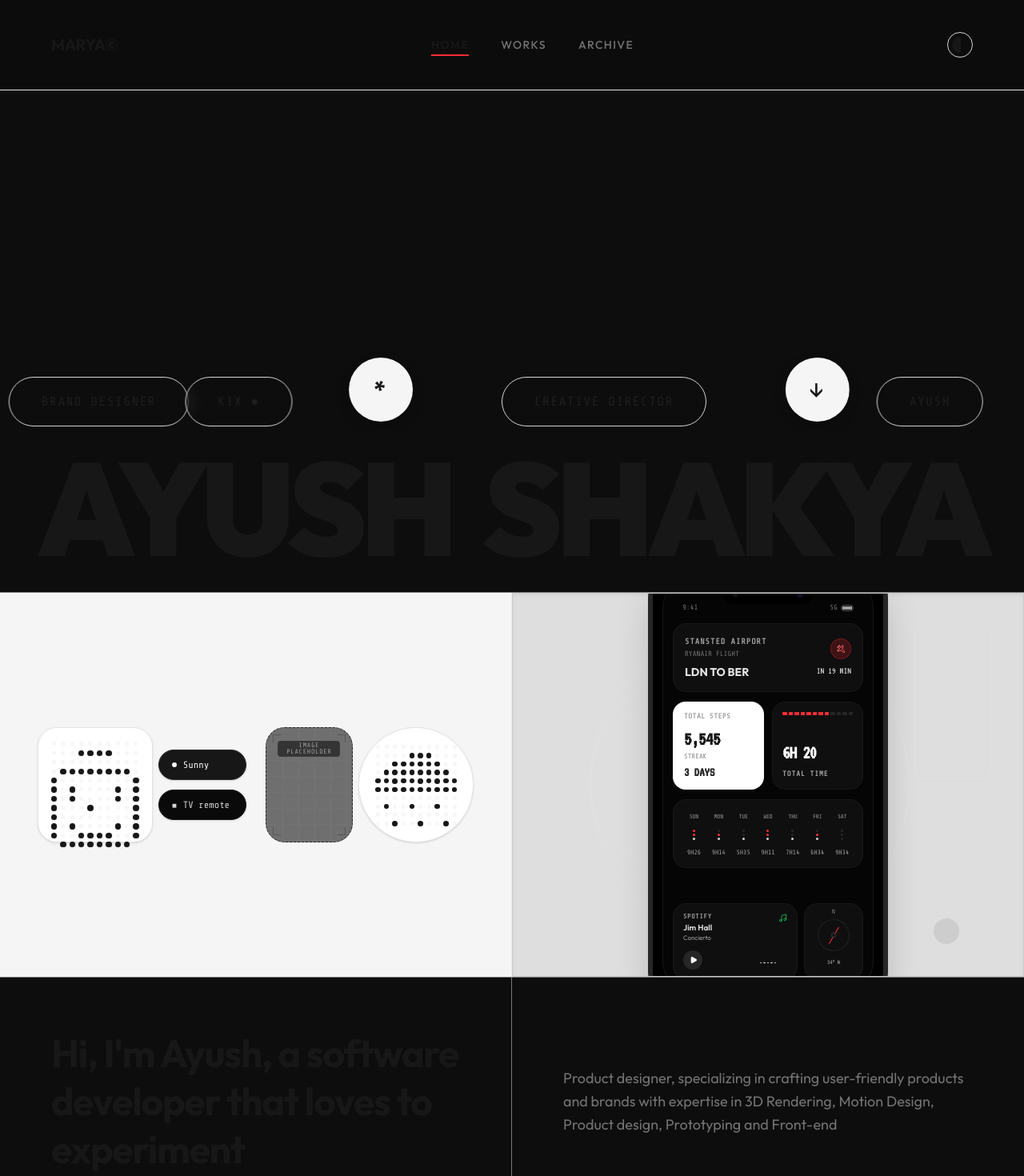
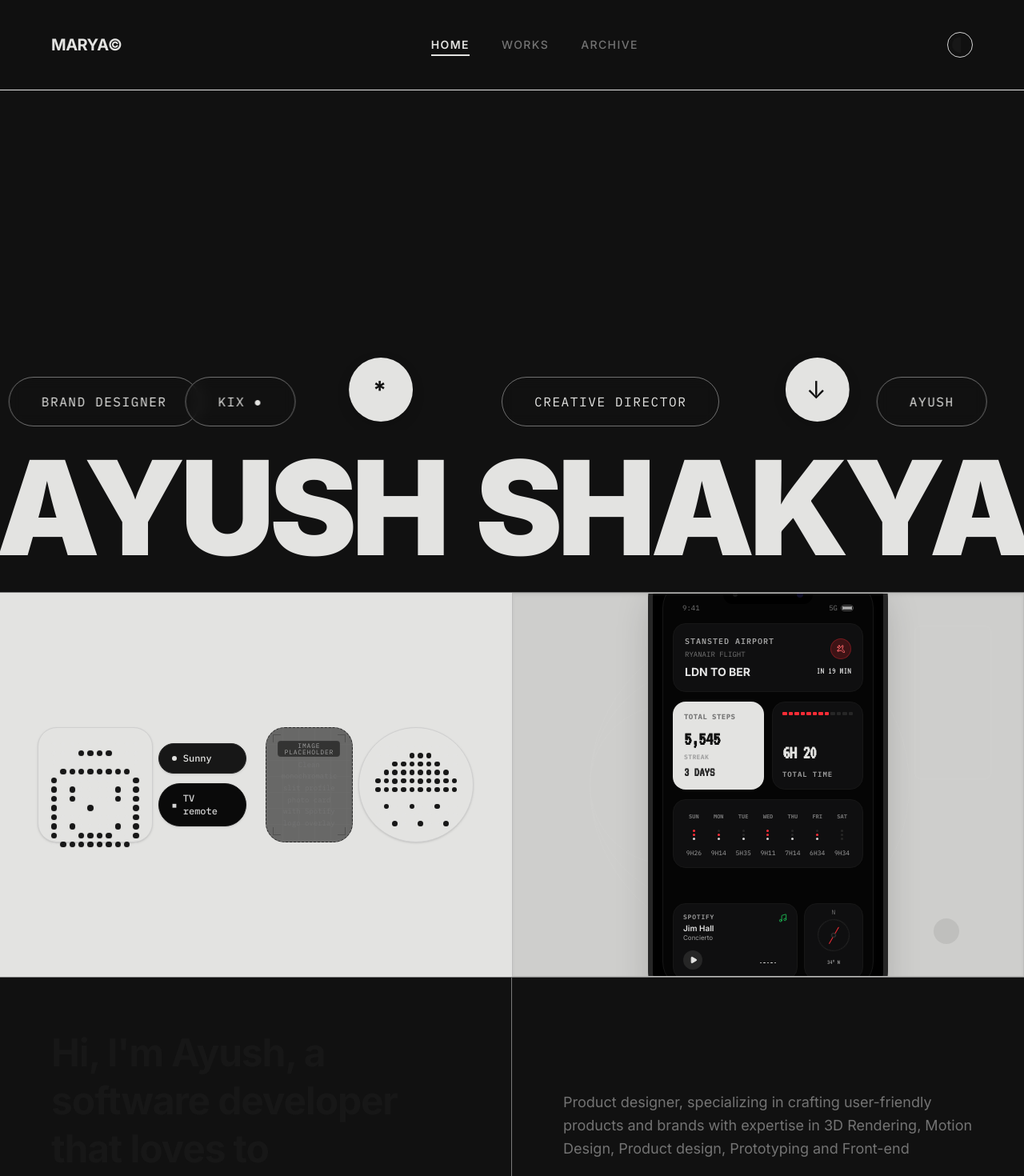
Before and after one commit to AyShakya/Portfolio-AyushShakya, a React (Vite) app: page / in a window 1280 px wide. Shown: the top 1470 px of the page at 80% size. Built offline with nearby package versions, Linux system fonts and the light colour scheme.

Commit message:
style(theme): update typography to Inter/IBM Plex Mono and unify color palette using E3E3E1 and 111111 colors

```diff
--- a/src/App.jsx
+++ b/src/App.jsx
@@ -51,7 +51,7 @@ function App() {
   return (
     <ReactLenis root options={{ lerp: 0.08, duration: 1.2, smoothWheel: true }}>
       <Router>
-        <div className="min-h-screen flex flex-col bg-[#0d0d0d] text-neutral-100 selection:bg-neutral-800 selection:text-white dark:bg-[#0d0d0d] dark:text-neutral-100 transition-colors duration-300">
+        <div className="min-h-screen flex flex-col bg-[#111111] text-[#E3E3E1] selection:bg-neutral-800 selection:text-[#E3E3E1] dark:bg-[#111111] dark:text-[#E3E3E1] transition-colors duration-300">
           {/* Navigation header */}
           <Navbar />
 
--- a/src/components/DotMatrixCloud.jsx
+++ b/src/components/DotMatrixCloud.jsx
@@ -19,7 +19,7 @@ export default function DotMatrixCloud() {
 
   return (
     <div
-      className="w-32 h-32 md:w-36 md:h-36 bg-white dark:bg-white rounded-full border border-neutral-200 shadow-sm flex items-center justify-center p-5 cursor-pointer transition-transform duration-300 hover:scale-105"
+      className="w-32 h-32 md:w-36 md:h-36 bg-[#E3E3E1] dark:bg-[#E3E3E1] rounded-full border border-[#CFCFCF] shadow-sm flex items-center justify-center p-5 cursor-pointer transition-transform duration-300 hover:scale-105"
       onMouseEnter={() => setIsHovered(true)}
       onMouseLeave={() => setIsHovered(false)}
     >
--- a/src/components/DotMatrixFace.jsx
+++ b/src/components/DotMatrixFace.jsx
@@ -39,7 +39,7 @@ export default function DotMatrixFace() {
 
   return (
     <div
-      className="w-32 h-32 md:w-36 md:h-36 bg-white dark:bg-white rounded-3xl border border-neutral-200 shadow-sm flex items-center justify-center p-4 cursor-pointer transition-transform duration-300 hover:scale-105"
+      className="w-32 h-32 md:w-36 md:h-36 bg-[#E3E3E1] dark:bg-[#E3E3E1] rounded-3xl border border-[#CFCFCF] shadow-sm flex items-center justify-center p-4 cursor-pointer transition-transform duration-300 hover:scale-105"
       onMouseEnter={() => setIsHovered(true)}
       onMouseLeave={() => setIsHovered(false)}
     >
--- a/src/components/FloatingPills.jsx
+++ b/src/components/FloatingPills.jsx
@@ -331,10 +331,10 @@ export default function FloatingPills() {
                 : 'px-8 py-3.5 md:px-10 md:py-4.5 rounded-full text-sm md:text-base'
             } ${
               pill.type === 'circle'
-                ? 'bg-neutral-100 dark:bg-neutral-100 text-neutral-900 border-transparent shadow-[0_6px_16px_rgba(0,0,0,0.15)] font-bold'
+                ? 'bg-[#E3E3E1] dark:bg-[#E3E3E1] text-[#111111] dark:text-[#111111] border-transparent shadow-[0_6px_16px_rgba(0,0,0,0.15)] font-bold'
                 : pill.type === 'circle-arrow'
-                ? 'bg-neutral-100 dark:bg-neutral-100 text-neutral-900 border-transparent shadow-[0_6px_16px_rgba(0,0,0,0.15)] font-sans'
-                : 'bg-transparent text-neutral-850 dark:text-neutral-200 border-neutral-300 dark:border-neutral-800 backdrop-blur-sm'
+                ? 'bg-[#E3E3E1] dark:bg-[#E3E3E1] text-[#111111] dark:text-[#111111] border-transparent shadow-[0_6px_16px_rgba(0,0,0,0.15)] font-sans'
+                : 'bg-transparent text-[#E3E3E1] dark:text-[#E3E3E1] border-[#CFCFCF]/50 dark:border-[#CFCFCF]/30 backdrop-blur-sm'
             }`}
           >
             {pill.text}
--- a/src/components/ImagePlaceholder.jsx
+++ b/src/components/ImagePlaceholder.jsx
@@ -11,8 +11,8 @@ export default function ImagePlaceholder({ description, className = '', style =
         className="absolute inset-0 opacity-[0.03] pointer-events-none"
         style={{
           backgroundImage: `
-            linear-gradient(to right, #ffffff 1px, transparent 1px),
-            linear-gradient(to bottom, #ffffff 1px, transparent 1px)
+            linear-gradient(to right, #E3E3E1 1px, transparent 1px),
+            linear-gradient(to bottom, #E3E3E1 1px, transparent 1px)
           `,
           backgroundSize: '20px 20px'
         }}
--- a/src/components/Navbar.jsx
+++ b/src/components/Navbar.jsx
@@ -41,12 +41,12 @@ export default function Navbar() {
       initial={{ opacity: 0 }}
       animate={{ opacity: 1 }}
       transition={{ delay: 0.15, duration: 0.4, ease: [0.16, 1, 0.3, 1] }}
-      className="w-full px-[5vw] py-8 md:py-10 flex items-center justify-between border-b border-neutral-200 dark:border-neutral-900 transition-colors duration-300 sticky top-0 z-50 bg-[#0d0d0d]/80 dark:bg-[#0d0d0d]/80 light:bg-[#f9f9f9]/80 backdrop-blur-md"
+      className="w-full px-[5vw] py-8 md:py-10 flex items-center justify-between border-b border-neutral-200 dark:border-neutral-900 transition-colors duration-300 sticky top-0 z-50 bg-[#111111]/80 dark:bg-[#111111]/80 light:bg-white/80 backdrop-blur-md"
     >
       {/* Logo */}
       <Link
         to="/"
-        className="text-lg md:text-xl font-bold tracking-tight text-neutral-900 dark:text-neutral-100 font-sans hover:opacity-80 transition-opacity"
+        className="text-lg md:text-xl font-bold tracking-tight text-[#E3E3E1] dark:text-[#E3E3E1] font-sans hover:opacity-80 transition-opacity"
       >
         MARYA©
       </Link>
@@ -60,7 +60,7 @@ export default function Navbar() {
               key={link.path}
               to={link.path}
               className={`relative py-1 text-xs md:text-sm font-medium tracking-widest transition-colors duration-250 ${
-                active ? 'text-neutral-900 dark:text-neutral-100 font-semibold' : 'text-neutral-500 hover:text-neutral-950 dark:hover:text-neutral-250'
+                active ? 'text-[#E3E3E1] font-semibold' : 'text-neutral-500 hover:text-[#E3E3E1]'
               }`}
             >
               <motion.span
@@ -73,7 +73,7 @@ export default function Navbar() {
               {active && (
                 <motion.div
                   layoutId="active-indicator"
-                  className="absolute bottom-0 left-0 right-0 h-[2px] bg-red-500 dark:bg-neutral-100"
+                  className="absolute bottom-0 left-0 right-0 h-[2px] bg-[#E3E3E1] dark:bg-[#E3E3E1]"
                   transition={{ type: 'spring', stiffness: 320, damping: 24 }}
                 />
               )}
--- a/src/components/PhoneWidgetDashboard.jsx
+++ b/src/components/PhoneWidgetDashboard.jsx
@@ -124,10 +124,10 @@ export default function PhoneWidgetDashboard() {
           {/* Steps & Total Time Widget Row */}
           <div className="grid grid-cols-2 gap-2.5">
             {/* Steps (White Card) */}
-            <div className="rounded-2xl bg-white text-black p-3.5 flex flex-col justify-between h-[110px]">
+            <div className="rounded-2xl bg-[#E3E3E1] text-[#111111] p-3.5 flex flex-col justify-between h-[110px]">
               <div>
-                <span className="text-[9px] font-bold text-neutral-400 tracking-wider block leading-none font-mono">TOTAL STEPS</span>
-                <span className="font-pixel text-2xl font-bold tracking-tight block mt-2 text-neutral-900">{steps.toLocaleString()}</span>
+                <span className="text-[9px] font-bold text-neutral-500 tracking-wider block leading-none font-mono">TOTAL STEPS</span>
+                <span className="font-pixel text-2xl font-bold tracking-tight block mt-2 text-[#111111]">{steps.toLocaleString()}</span>
               </div>
               <div>
                 <span className="text-[8px] font-bold text-neutral-400 tracking-wider block font-mono">STREAK</span>
@@ -210,9 +210,9 @@ export default function PhoneWidgetDashboard() {
                   className="w-6 h-6 rounded-full bg-neutral-800 flex items-center justify-center hover:bg-neutral-700 transition-colors focus:outline-none"
                 >
                   {isPlaying ? (
-                    <Pause size={10} className="fill-white text-white" />
+                    <Pause size={10} className="fill-[#E3E3E1] text-[#E3E3E1]" />
                   ) : (
-                    <Play size={10} className="fill-white text-white ml-0.5" />
+                    <Play size={10} className="fill-[#E3E3E1] text-[#E3E3E1] ml-0.5" />
                   )}
                 </button>
 
@@ -221,7 +221,7 @@ export default function PhoneWidgetDashboard() {
                   {barHeights.map((height, i) => (
                     <div
                       key={i}
-                      className="w-[2.5px] rounded-t-xs bg-white transition-all duration-150"
+                      className="w-[2.5px] rounded-t-xs bg-[#E3E3E1] transition-all duration-150"
                       style={{ height: `${height}%` }}
                     ></div>
                   ))}
--- a/src/index.css
+++ b/src/index.css
@@ -1,4 +1,4 @@
-@import url('https://fonts.googleapis.com/css2?family=Outfit:wght@400;500;600;700;800;900&family=VT323&family=Share+Tech+Mono&display=swap');
+@import url('https://fonts.googleapis.com/css2?family=Inter:wght@400;500;600;700;800;900&family=IBM+Plex+Mono:wght@400;500;600;700&family=VT323&family=Share+Tech+Mono&display=swap');
 
 @import "tailwindcss";
 
@@ -6,15 +6,18 @@
 
 
 @theme {
-  --font-sans: 'Outfit', 'Inter', system-ui, sans-serif;
-  --font-mono: 'Share Tech Mono', monospace;
+  --font-sans: 'Inter', 'Helvetica Now Display', sans-serif;
+  --font-mono: 'IBM Plex Mono', monospace;
   --font-pixel: 'VT323', monospace;
 
-  --color-brand-bg-dark: #0a0a0a;
+  --color-brand-bg-dark: #111111;
   --color-brand-bg-light: #ffffff;
   --color-card-dark: #121212;
   --color-card-light: #f5f5f5;
   --color-accent-red: #ff3b30;
+
+  --color-neutral-100: #E3E3E1;
+  --color-white: #E3E3E1;
 
   --color-neutral-250: #dadada;
   --color-neutral-350: #bcbcbc;
@@ -25,16 +28,16 @@
 
 /* Custom styles */
 body {
-  background-color: #0d0d0d;
-  color: #f3f4f6;
+  background-color: #111111;
+  color: #E3E3E1;
   font-family: var(--font-sans);
   overflow-x: hidden;
   transition: background-color 0.3s, color 0.3s;
 }
 
 body.light {
-  background-color: #f9f9f9;
-  color: #111827;
+  background-color: #ffffff;
+  color: #111111;
 }
 
 /* Hide scrollbar but keep functionality */
--- a/src/pages/Archive.jsx
+++ b/src/pages/Archive.jsx
@@ -72,7 +72,7 @@ export default function Archive() {
 
           {/* Header block (pinned to top of Left Column) */}
           <motion.div variants={cardVariants} className="p-8 md:p-[5vw] border-b border-neutral-200/50 dark:border-neutral-900 flex flex-col justify-center min-h-[35vh]">
-            <h1 className="text-5xl md:text-7xl xl:text-8xl 2xl:text-9xl font-bold tracking-tight text-neutral-900 dark:text-neutral-100 uppercase mb-4 leading-none">
+            <h1 className="text-5xl md:text-7xl xl:text-8xl 2xl:text-9xl font-black tracking-[-0.04em] text-neutral-900 dark:text-neutral-100 uppercase mb-4 leading-none">
               Archived works
             </h1>
             <p className="text-sm md:text-base xl:text-lg leading-relaxed text-neutral-500 font-sans max-w-md xl:max-w-xl mt-6">
--- a/src/pages/Home.jsx
+++ b/src/pages/Home.jsx
@@ -81,7 +81,7 @@ export default function Home() {
             initial={{ y: "100%" }}
             animate={{ y: 0 }}
             transition={{ duration: 0.9, ease: [0.16, 1, 0.3, 1], delay: 0.5 }}
-            className="text-[12.2vw] sm:text-[12.5vw] md:text-[12.7vw] lg:text-[12.8vw] font-black tracking-tighter leading-[0.9] select-none text-neutral-900 dark:text-neutral-100 font-sans w-full uppercase flex flex-nowrap whitespace-nowrap justify-center gap-x-[3vw] gap-y-0"
+            className="text-[12.2vw] sm:text-[12.5vw] md:text-[12.7vw] lg:text-[12.8vw] font-black tracking-[-0.04em] leading-[0.9] select-none text-[#E3E3E1] dark:text-[#E3E3E1] font-sans w-full uppercase flex flex-nowrap whitespace-nowrap justify-center gap-x-[3vw] gap-y-0"
           >
             <span>AYUSH</span>
             <span>SHAKYA</span>
```
Also changed, not shown: src/components/N1WidgetsCard.jsx (+11 -11 lines), src/pages/Works.jsx (+9 -9 lines).
